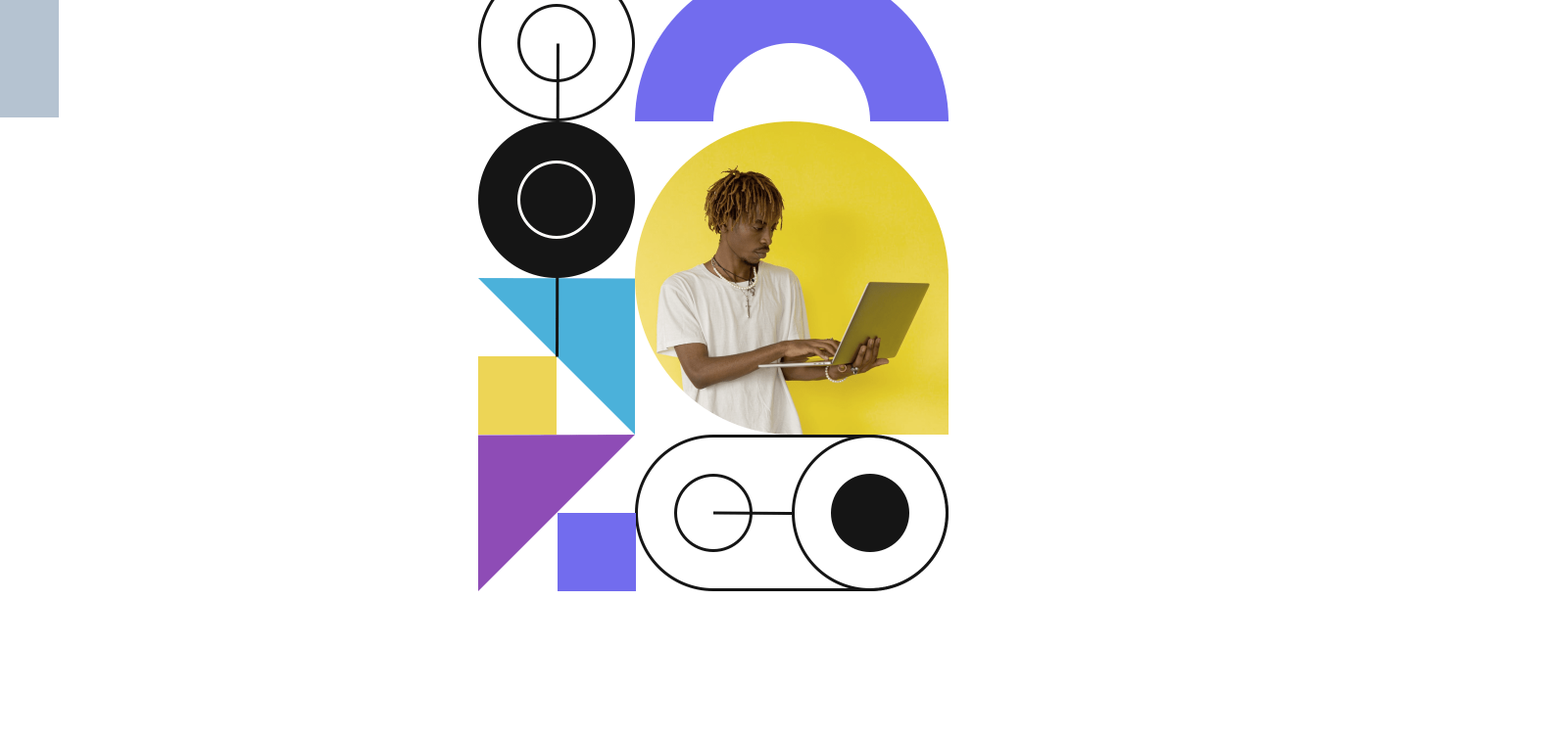
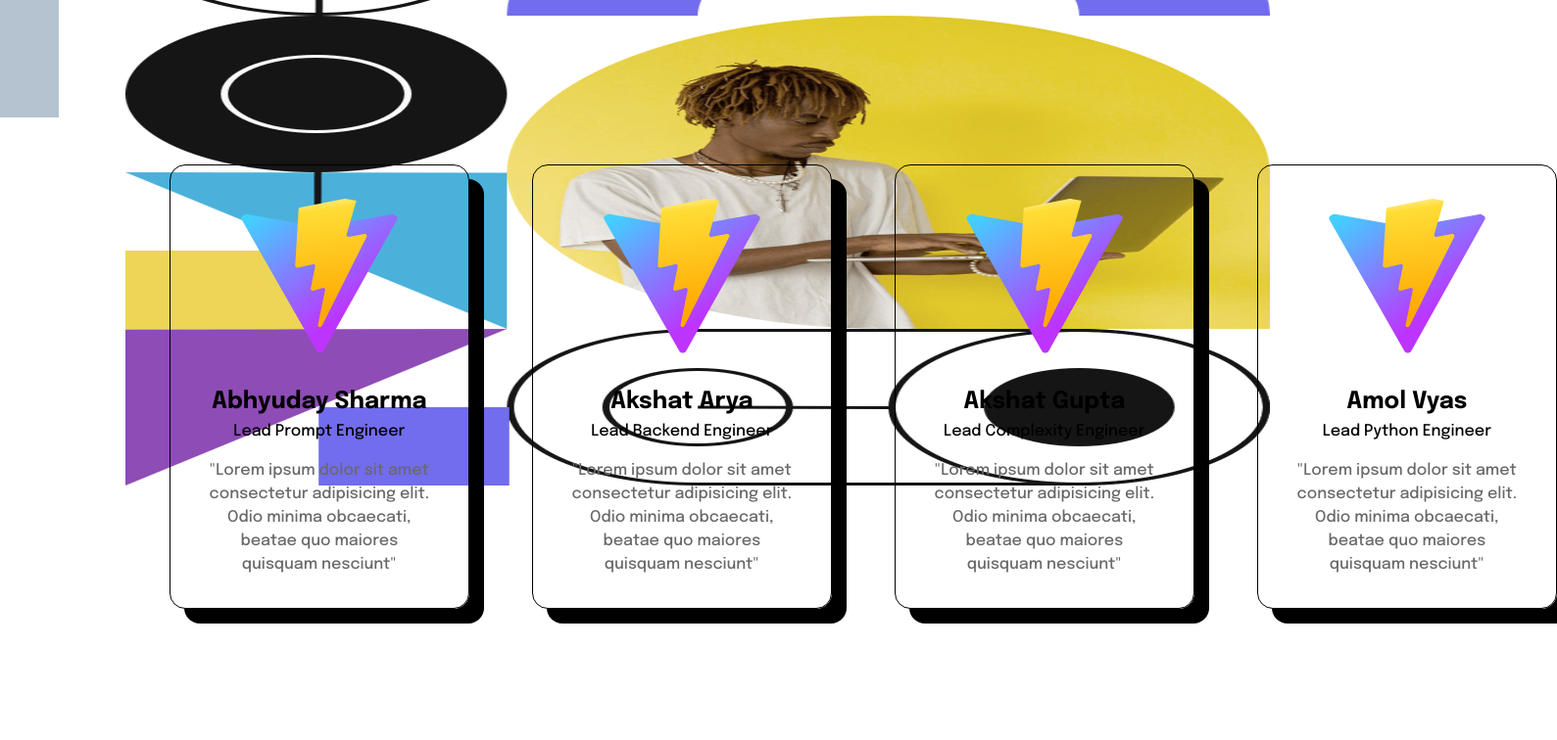
Before and after one commit to JustARandomBoredGuy/ADEPT, a React (Vite) app in the folder frontend/: page / in a window 1280 px wide. Shown: the part 680-1436 px from the top of the page at 98% size, 1589 px wide, since content can reach past the window. Built offline with nearby package versions, Linux system fonts and the light colour scheme.

Commit message:
Revert "css formatting"
This reverts commit 3d32353f8473443efcc7a04801bb07b91ab545cc.

```diff
--- a/frontend/src/components/SyllabusForm.tsx
+++ b/frontend/src/components/SyllabusForm.tsx
@@ -1,7 +1,7 @@
 import React, { useRef, useState, ChangeEvent, MouseEventHandler } from "react"; // Import React and hooks
 import { sendImg } from "../lib/api"; // Your API function
 import { useMutation } from "@tanstack/react-query"; // Import useMutation
-import '../styles/syllabusForm.css'
+import './syllabusForm.css'
 
 // Define an interface for potential API error structure if known
 interface ApiError {
--- a/frontend/src/styles/UserMenu.css
+++ b/frontend/src/components/UserMenu.css
@@ -1,4 +1,4 @@
-@import '../styles/colors.css';
+@import './colors.css';
 
 /* Sidebar Container */
 .sidebar {
--- a/frontend/src/components/UserMenu.tsx
+++ b/frontend/src/components/UserMenu.tsx
@@ -1,5 +1,5 @@
 import { useState } from 'react';
-import '../styles/UserMenu.css';
+import './UserMenu.css'; // Import the CSS file for styling
 import { removeToken } from '../lib/api';
 
 const UserMenu = () => {
--- a/frontend/src/components/pdfForm.tsx
+++ b/frontend/src/components/pdfForm.tsx
@@ -1,7 +1,7 @@
 import React, { useRef, useState, ChangeEvent, MouseEventHandler } from "react"; // React imports are still needed
 import { sendLink, sendPDF } from "../lib/api";
 import { useMutation } from "@tanstack/react-query";
-import '../styles/pdfForm.css'
+import './pdfForm.css'
 
 // Define an interface for potential API error structure if known
 interface ApiError {
--- a/frontend/src/styles/Home.css
+++ b/frontend/src/pages/Home.css
@@ -8,22 +8,22 @@
   font-family: "Epilogue", "Rubik";
   width: 70%;
   margin: auto;
-  height: 80rem;
+  height: 80vh;
   display: flex;
   align-items: center;
-  margin-top: 10em;
+  margin-top: 10vh;
   box-sizing: border-box;
-  min-width: 80rem;
+  min-width: 80vh;
 }
 
 img {
-  height: 50%;
-  width: 40%;
+  height: 100%;
+  width: 100%;
   margin-left: 4rem;
 }
 
 .content {
-  width: 40%;
+  width: 100%;
 }
 
 .title {
@@ -85,7 +85,7 @@ img {
 
 .about-us {
   font-family: "Epilogue", "Rubik";
-  width: 80rem;
+  width: 80%;
   margin: auto;
   display: flex;
   align-items: center;
@@ -99,7 +99,7 @@ img {
 .card {
   border: 1px black solid;
   border-radius: 1em;
-  width: 40%;
+  width: 100%;
   margin: 2rem;
   min-height: 25rem;
   padding: 2em;
--- a/frontend/src/pages/Home.tsx
+++ b/frontend/src/pages/Home.tsx
@@ -1,5 +1,5 @@
 // import { Center, Heading, Text } from "@chakra-ui/react";
-import "../styles/Home.css"
+import "./Home.css"
 
 const Home = () => {
 
--- a/frontend/src/pages/Roadmap.tsx
+++ b/frontend/src/pages/Roadmap.tsx
@@ -1,5 +1,5 @@
 import React, { useState } from 'react';
-import '../styles/Roadmap.css';
+import './Roadmap.css';
 import roadmap from "../../../backend/src/constants/processedData/finalData.json";
 
 const Roadmap = () => {
```
Also changed, not shown: frontend/src/components/colors.css (renamed from frontend/src/styles/colors.css), frontend/src/components/pdfForm.css (renamed from frontend/src/styles/pdfForm.css), frontend/src/components/syllabusForm.css (renamed from frontend/src/styles/syllabusForm.css), frontend/src/pages/Roadmap.css (renamed from frontend/src/styles/Roadmap.css).
